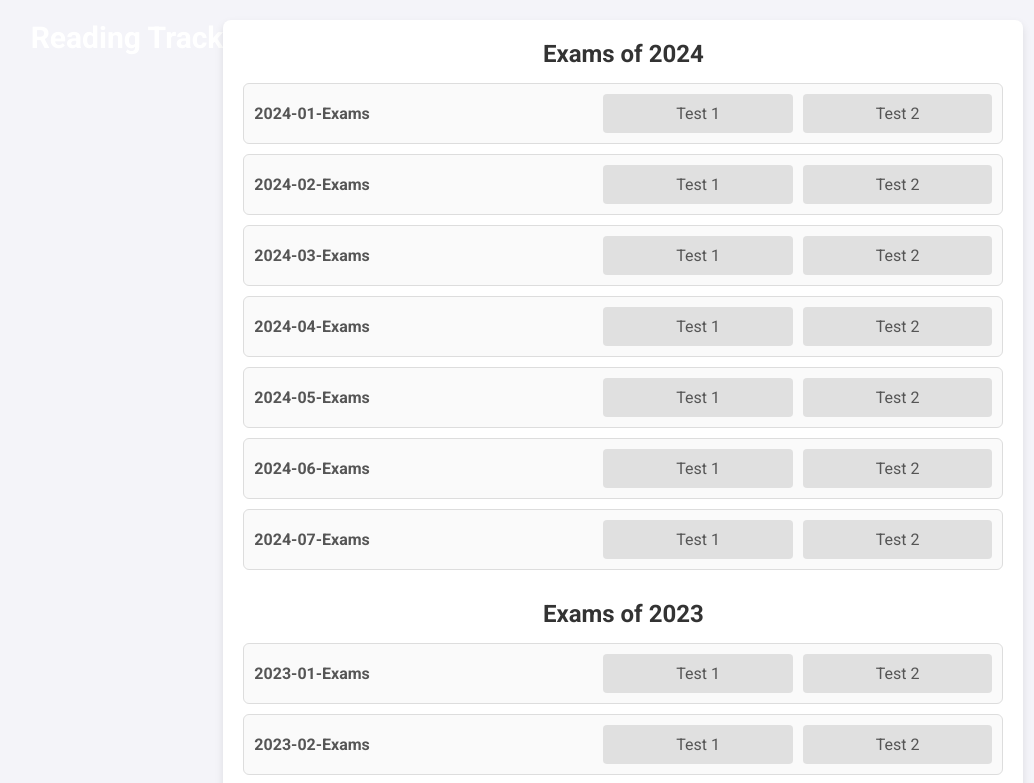
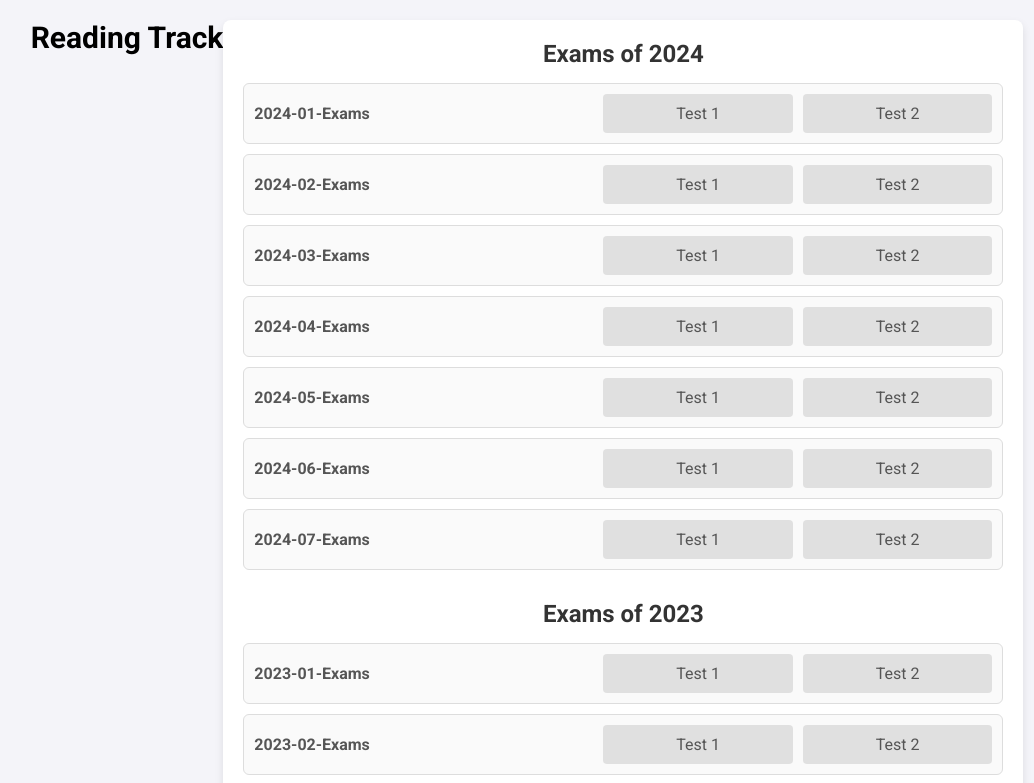
Before and after one commit to akramthedev/die-deutsch-traum, a React (Create React App) app: page /TimeManag in a window 1280 px wide. Shown: the top 783 px of the page, without its empty margins (113-1147 px from the left). Built offline with nearby package versions, Linux system fonts and the light colour scheme.

Commit message:
Update App.css

```diff
--- a/src/App.css
+++ b/src/App.css
@@ -159,3 +159,6 @@
   background-color: #4caf50;
   color: white;
 }
+.Tracking h1 {
+  color : black !important ;
+}
```
